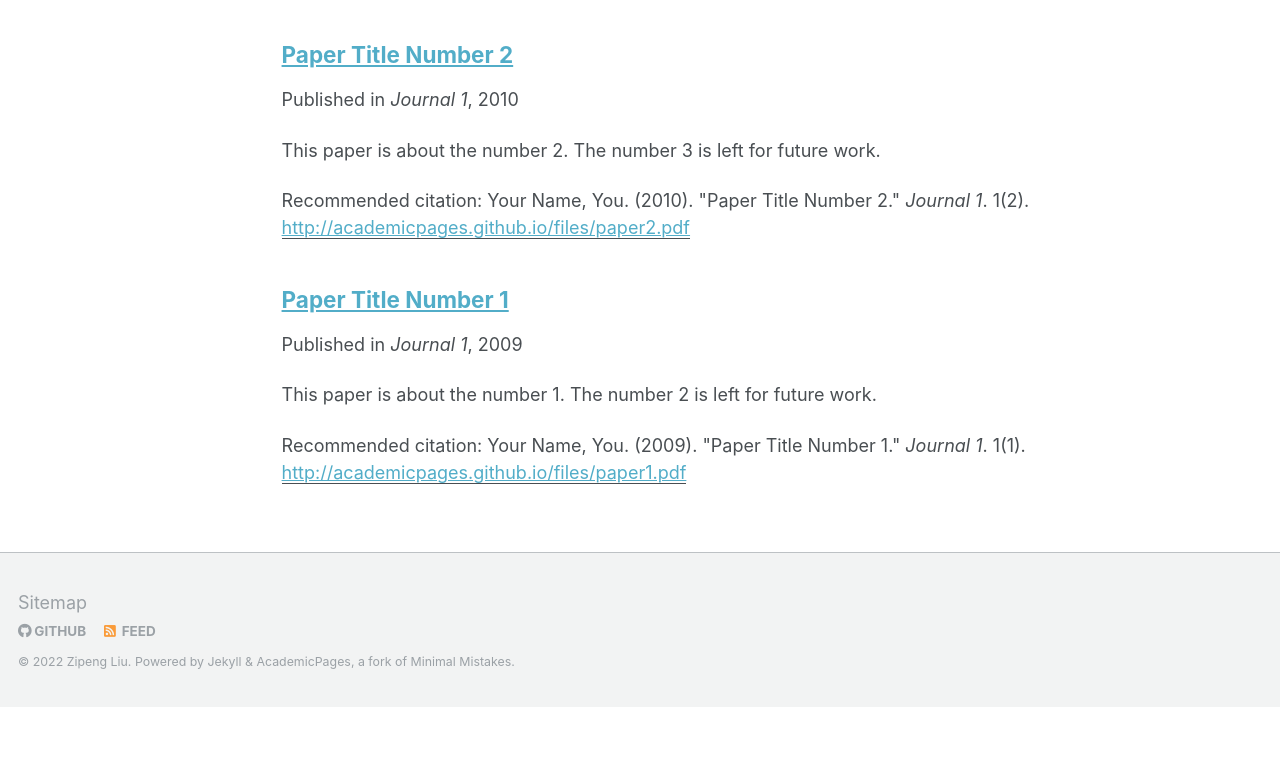
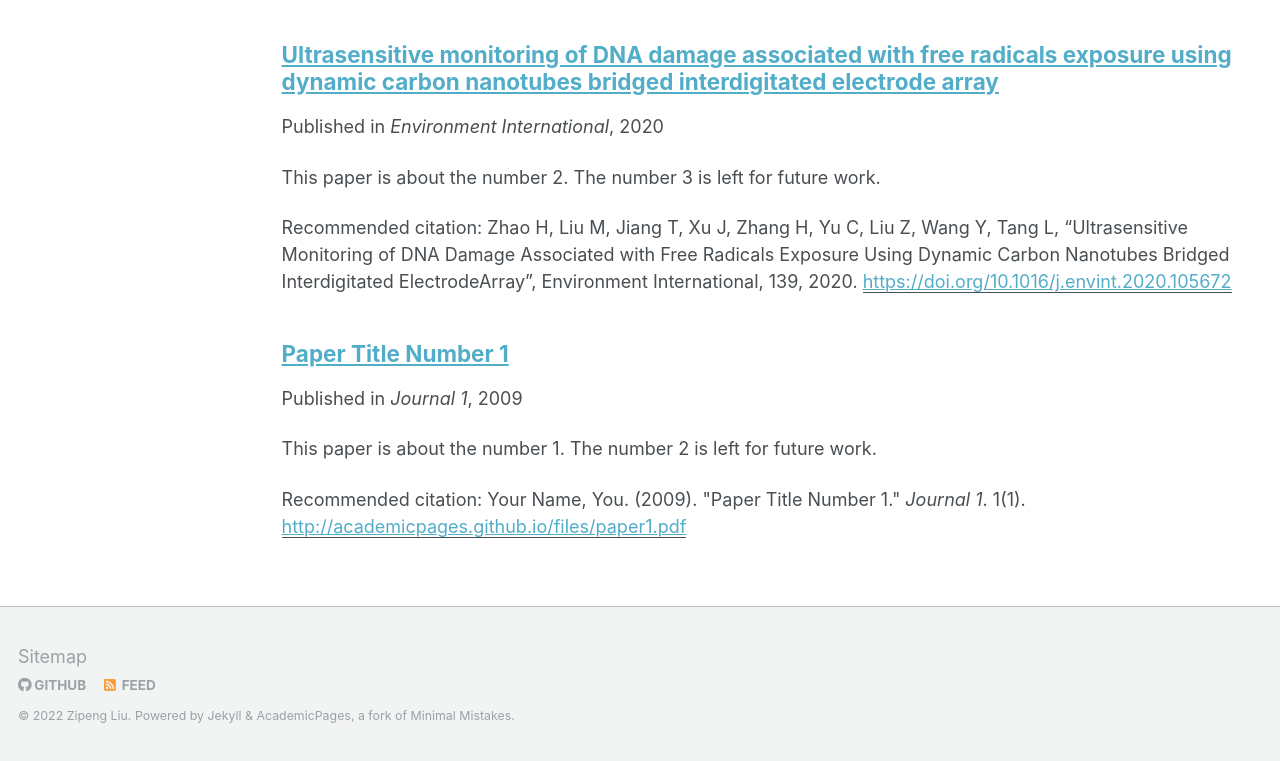
Before and after one commit to L-Zipeng/l-zipeng.github.io, a Jekyll site: the page built from _pages/publications.md, in a window 1280 px wide, cut to the strip 222-983 px from the top of the page. Built offline with Jekyll 4.4.1, drawn with Linux system fonts in a browser that asks for light colours; before the commit the page ends 929 px from its top, so only the background shows below that.

Commit message:
Update 2010-10-01-paper-title-number-2.md

```diff
--- a/_publications/2010-10-01-paper-title-number-2.md
+++ b/_publications/2010-10-01-paper-title-number-2.md
@@ -1,15 +1,15 @@
 ---
-title: "Paper Title Number 2"
+title: "Ultrasensitive monitoring of DNA damage associated with free radicals exposure using dynamic carbon nanotubes bridged interdigitated electrode array"
 collection: publications
-permalink: /publication/2010-10-01-paper-title-number-2
+permalink: https://doi.org/10.1016/j.envint.2020.105672
 excerpt: 'This paper is about the number 2. The number 3 is left for future work.'
-date: 2010-10-01
-venue: 'Journal 1'
-paperurl: 'http://academicpages.github.io/files/paper2.pdf'
-citation: 'Your Name, You. (2010). &quot;Paper Title Number 2.&quot; <i>Journal 1</i>. 1(2).'
+date: 2020-04-02
+venue: 'Environment International'
+paperurl: 'https://doi.org/10.1016/j.envint.2020.105672'
+citation: 'Zhao H, Liu M, Jiang T, Xu J, Zhang H, Yu C, Liu Z, Wang Y, Tang L, “Ultrasensitive Monitoring of DNA Damage Associated with Free Radicals Exposure Using Dynamic Carbon Nanotubes Bridged Interdigitated ElectrodeArray”, Environment International, 139, 2020.'
 ---
-This paper is about the number 2. The number 3 is left for future work.
+There are currently increasingly concerns over DNA damage related to free radicals due to their vital roles in human health, especially high-performance detection method. Herein, we report an ultra- sensitive monitoring of DNA damage associated with free radicals exposure using interdigitated electrode (IDE) array for the first time. The proposed IDE array was equipped with DNA-wrapped carbon nanotube-based bridges, which utilized the DNA damage mechanism due to the free radicals’ attack and the efficient electrical detection nature of the interdigitated electrode. Experiments have been performed, and the results showed the device’s capability for detecting DNA damage induced by multiple free radicals generated from different sources, including the Fenton reaction, UV radiation and cigarette smoke, showing the promising ability for DNA damage detection. In addition, the carbon nanotubes bridge-based interdigitated electrode sensor enabled different levels of sensing of DNA damage with great sensitivity and a wide detection range. It was illustrated that the ultrasensitive detection of free radicals generated from ultraviolet radiation (15 min – 125 min), cigarette smoke tar (1 μg/mL to 10 μg/mL) and Fenton reaction under different concentration of H2O2 (2.5 pM – 100 pM), have been detected successfully. Typically, the IDE array supports further performance improvement for the electrochemical detection in an ultrasensitive and high throughput route.
 
-[Download paper here](http://academicpages.github.io/files/paper2.pdf)
+[Download paper here](https://doi.org/10.1016/j.envint.2020.105672)
 
-Recommended citation: Your Name, You. (2010). "Paper Title Number 2." <i>Journal 1</i>. 1(2).
+Recommended citation: Zhao H, Liu M, Jiang T, Xu J, Zhang H, Yu C, Liu Z, Wang Y, Tang L, “Ultrasensitive Monitoring of DNA Damage Associated with Free Radicals Exposure Using Dynamic Carbon Nanotubes Bridged Interdigitated ElectrodeArray”, Environment International, 139, 2020.
```
